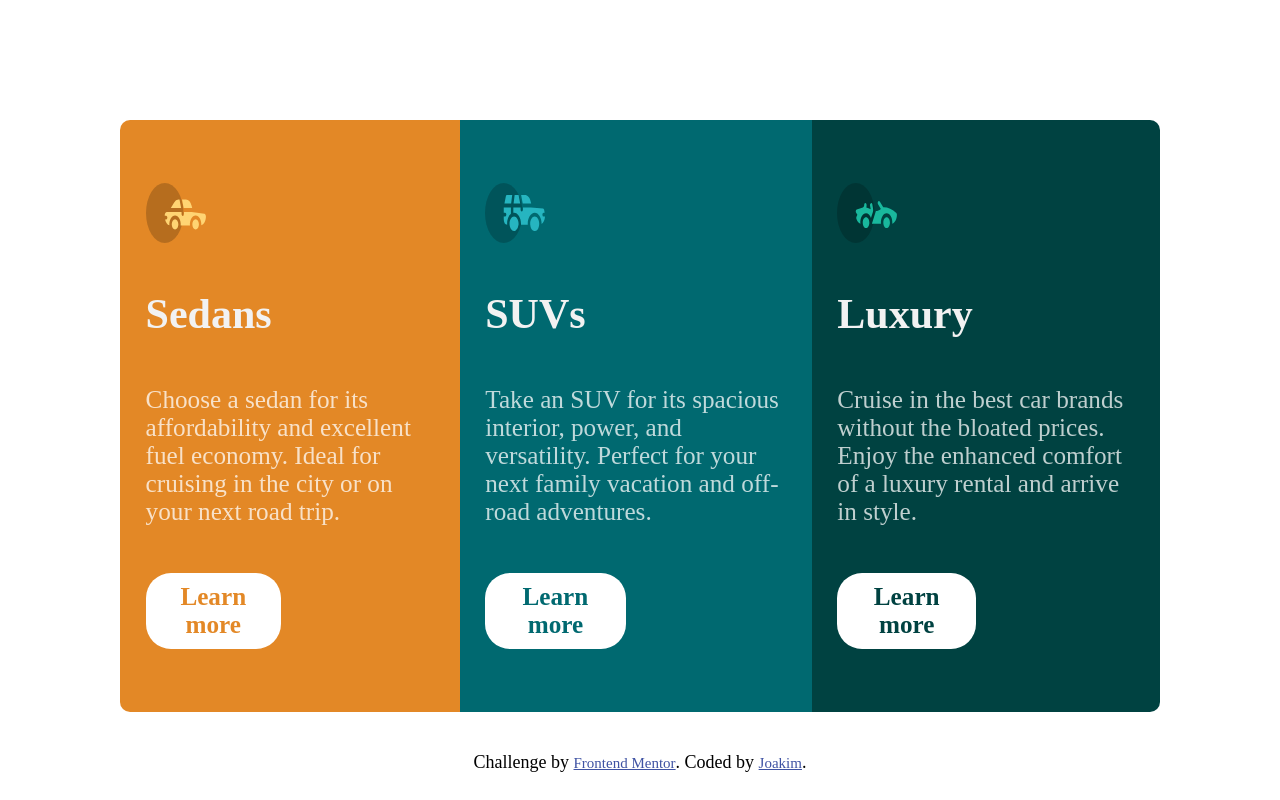
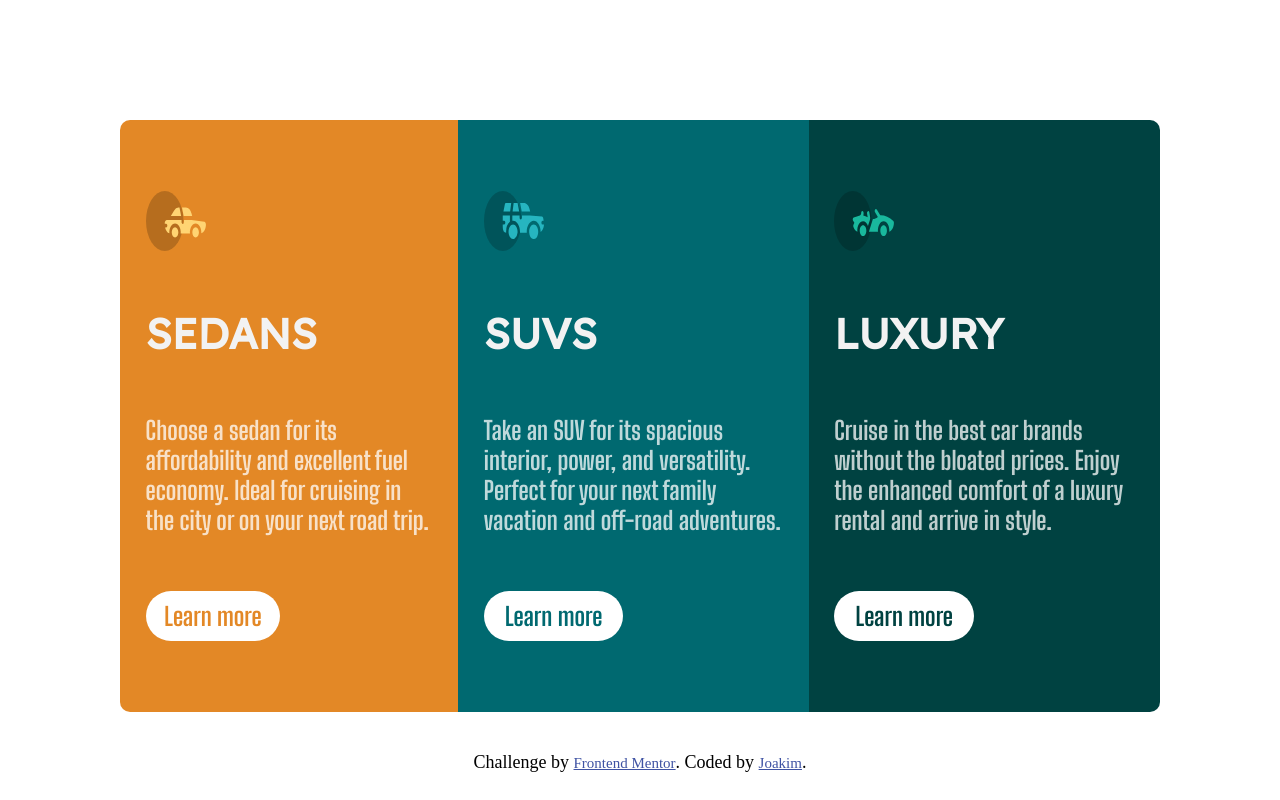
Before and after one commit to Devvy2/3-column-preview-card-component-main, a plain HTML site: page index.html in a window 1280 px wide. Drawn offline with Linux system fonts and the light colour scheme.

Commit message:
updated fonts

```diff
--- a/index.html
+++ b/index.html
@@ -11,6 +11,12 @@
       sizes="32x32"
       href="./images/favicon-32x32.png"
     />
+    <link rel="preconnect" href="https://fonts.googleapis.com" />
+    <link rel="preconnect" href="https://fonts.gstatic.com" crossorigin />
+    <link
+      href="https://fonts.googleapis.com/css2?family=Big+Shoulders+Display:wght@700&family=Lexend+Deca&display=swap"
+      rel="stylesheet"
+    />
     <link rel="stylesheet" type="text/css" href="styles.css" />
 
     <title>Frontend Mentor | 3-column preview card component</title>
@@ -21,7 +27,7 @@
     <div class="cards">
       <div class="Sedan">
         <img src="./images/icon-sedans.svg" />
-        <h2>Sedans</h2>
+        <h2>SEDANS</h2>
         <p>
           Choose a sedan for its affordability and excellent fuel economy. Ideal
           for cruising in the city or on your next road trip.
@@ -31,7 +37,7 @@
 
       <div class="Suv">
         <img src="./images/icon-suvs.svg" />
-        <h2>SUVs</h2>
+        <h2>SUVS</h2>
         <p>
           Take an SUV for its spacious interior, power, and versatility. Perfect
           for your next family vacation and off-road adventures.
@@ -41,7 +47,7 @@
 
       <div class="Luxury">
         <img src="./images/icon-luxury.svg" />
-        <h2>Luxury</h2>
+        <h2>LUXURY</h2>
         <p>
           Cruise in the best car brands without the bloated prices. Enjoy the
           enhanced comfort of a luxury rental and arrive in style.
--- a/styles.css
+++ b/styles.css
@@ -57,14 +57,17 @@ img {
 p {
   color: hsla(0, 0%, 100%, 0.75);
   font-size: 1.2em;
+  font-family: "Big Shoulders Display", cursive;
 }
 
 h2 {
+  font-family: "Lexend Deca", sans-serif;
   font-size: 2em;
   color: hsl(0, 0%, 95%);
 }
 
 h3 {
+  font-family: "Big Shoulders Display", cursive;
   width: 40%;
   border-radius: 25px;
   padding: 10px;
```
